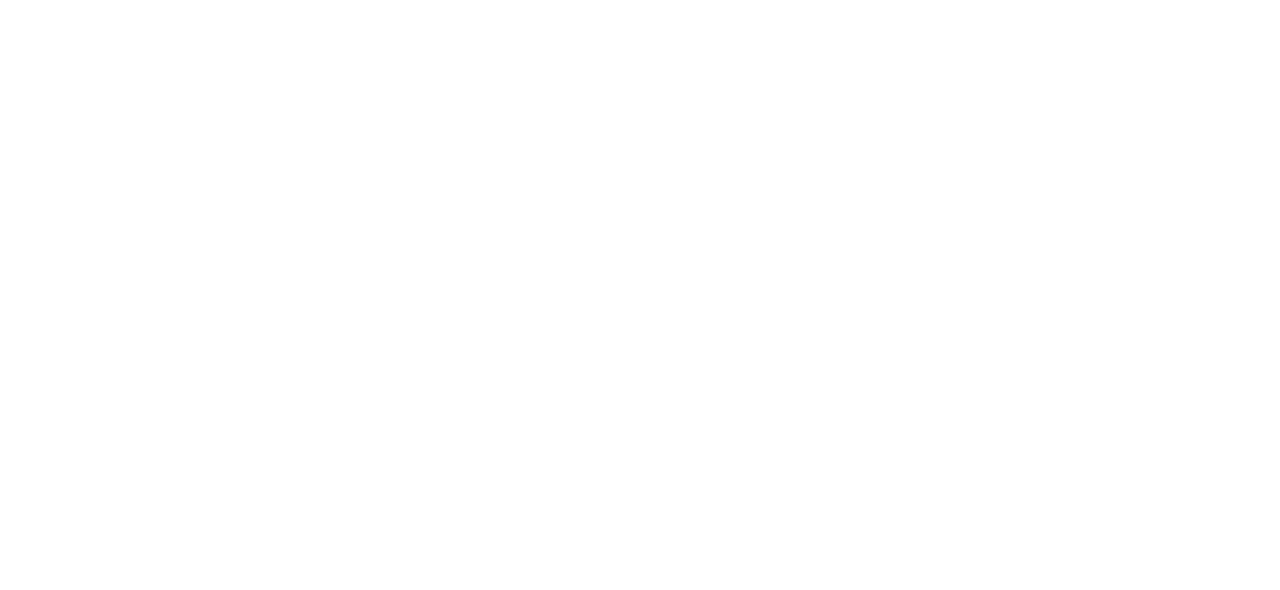
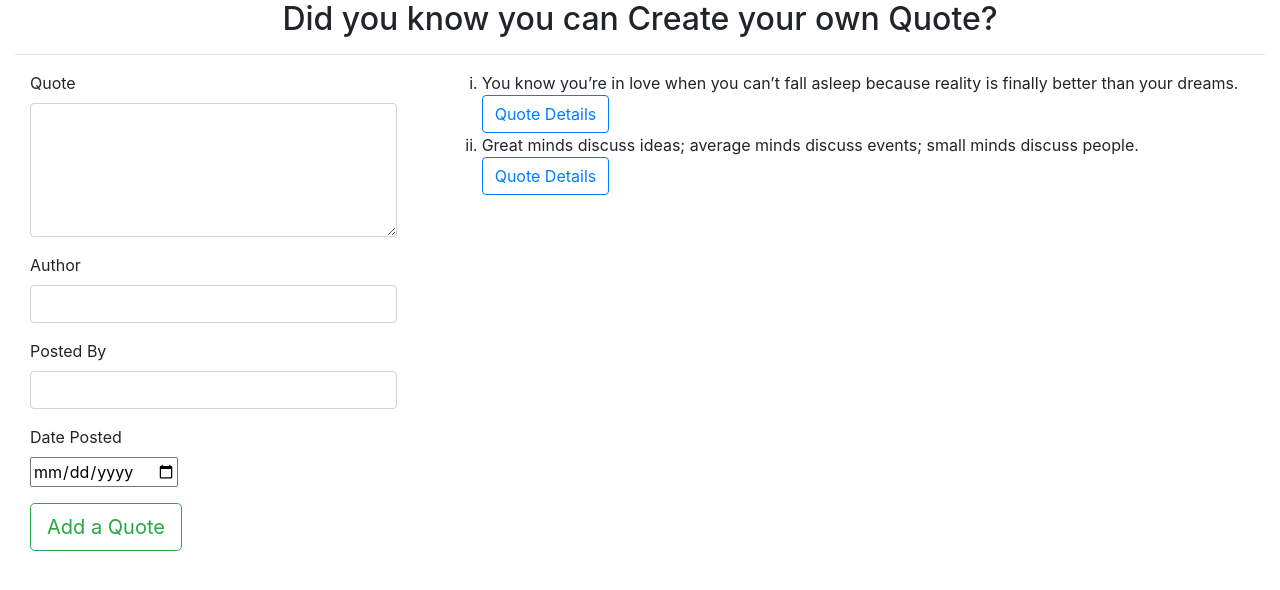
Before and after one commit to xystus45/Quotes, an Angular app in the folder Quotes/: page / in a window 1280 px wide. Shown: the top 590 px of the page. Built offline with nearby package versions, Linux system fonts and the light colour scheme.

Commit message:
changes made

```diff
--- a/Quotes/package.json
+++ b/Quotes/package.json
@@ -19,6 +19,7 @@
     "@angular/platform-browser": "~7.2.0",
     "@angular/platform-browser-dynamic": "~7.2.0",
     "@angular/router": "~7.2.0",
+    "bootstrap": "^4.3.1",
     "core-js": "^2.5.4",
     "rxjs": "~6.3.3",
     "tslib": "^1.9.0",
--- a/Quotes/src/app/quote-form/quote-form.component.ts
+++ b/Quotes/src/app/quote-form/quote-form.component.ts
@@ -1,4 +1,5 @@
-import { Component, OnInit } from '@angular/core';
+import { Component, OnInit, Output, EventEmitter } from '@angular/core';
+import { Quote } from '../quotes';
 
 @Component({
   selector: 'app-quote-form',
@@ -7,6 +8,12 @@ import { Component, OnInit } from '@angular/core';
 })
 export class QuoteFormComponent implements OnInit {
 
+  newQuote = new Quote(0,"","","",0,0,new Date());
+  @Output() addQuote = new EventEmitter<Quote>();
+  quoteSubmission(){
+    this.addQuote.emit(this.newQuote);
+  }
+
   constructor() { }
 
   ngOnInit() {
--- a/Quotes/src/app/quotes-details/quotes-details.component.ts
+++ b/Quotes/src/app/quotes-details/quotes-details.component.ts
@@ -2,7 +2,7 @@ import { Component, OnInit, Input, Output, EventEmitter } from '@angular/core';
 import {Quote} from '../quotes';
 
 @Component({
-  selector: 'app-quotes-details',
+  selector: 'app-quote-details',
   templateUrl: './quotes-details.component.html',
   styleUrls: ['./quotes-details.component.css']
 })
--- a/Quotes/src/app/quotes/quotes.component.html
+++ b/Quotes/src/app/quotes/quotes.component.html
@@ -11,7 +11,7 @@
 <button class="btn btn-outline-primary" (click)='toogleDetails(position)'>Quote Details</button>
 
 <!-- Input Binding -->
-<app-quote-datails *ngIf="quote.showDesc" [quote]='quote' (vote)='upVote($event,position)' (downvote)='downVote($event,position)' (quoteDelete)='deleteQuote($event,position)'></app-quote-datails>
+<app-quote-details *ngIf="quote.showDesc" [quote]='quote' (vote)='upVote($event,position)' (downvote)='downVote($event,position)' (quoteDelete)='deleteQuote($event,position)'></app-quote-details>
 </div>
 </ol>
 </div>
--- a/Quotes/src/app/quotes/quotes.component.ts
+++ b/Quotes/src/app/quotes/quotes.component.ts
@@ -8,7 +8,7 @@ import { Quote } from '../quotes';
 export class QuoteComponent implements OnInit {
 
   quotes = [
-    new Quote(1,"You know you’re in love when you can’t fall asleep because reality is finally better than your dreams.","Dr. Suess","Anthony",0,0,new Date(2019,0,22)),
+    new Quote(1,"You know you’re in love when you can’t fall asleep because reality is finally better than your dreams.","Dr. Suess","Xystus",0,0,new Date(2019,0,22)),
     new Quote(2,"Great minds discuss ideas; average minds discuss events; small minds discuss people.","Eleanor Roosevelt","Publisher",0,0,new Date(2019,1,22)),
 
   ]
--- a/Quotes/src/styles.css
+++ b/Quotes/src/styles.css
@@ -1 +1 @@
-/* You can add global styles to this file, and also import other style files */
+@import "~bootstrap/dist/css/bootstrap.css"
```
Also changed, not shown: Quotes/src/app/app.module.ts (+5 -4 lines), 1 other file (tests, documents, lock files or other folders).
